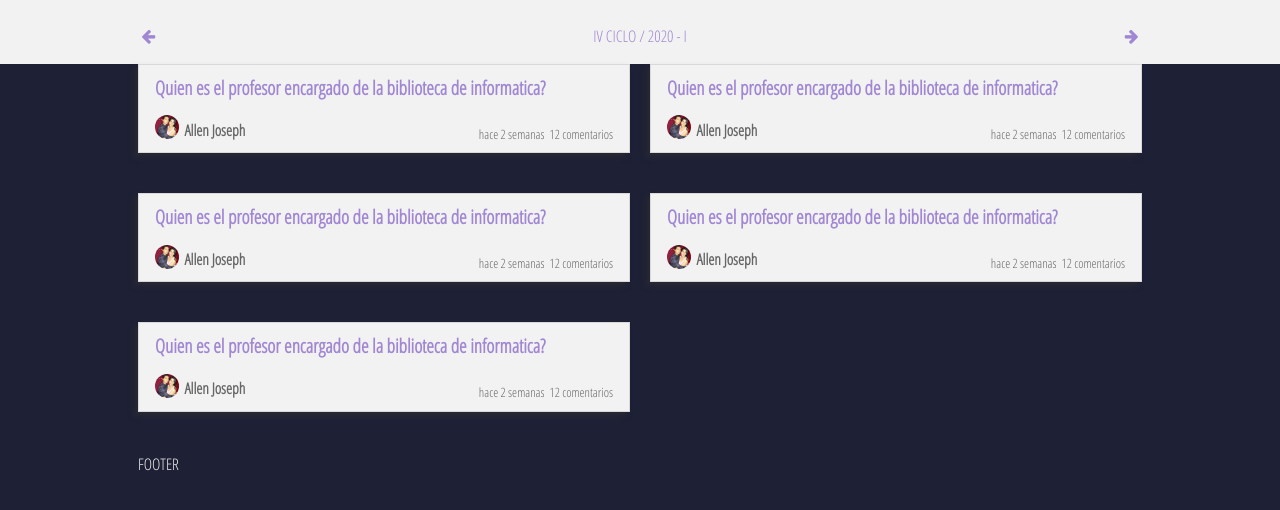
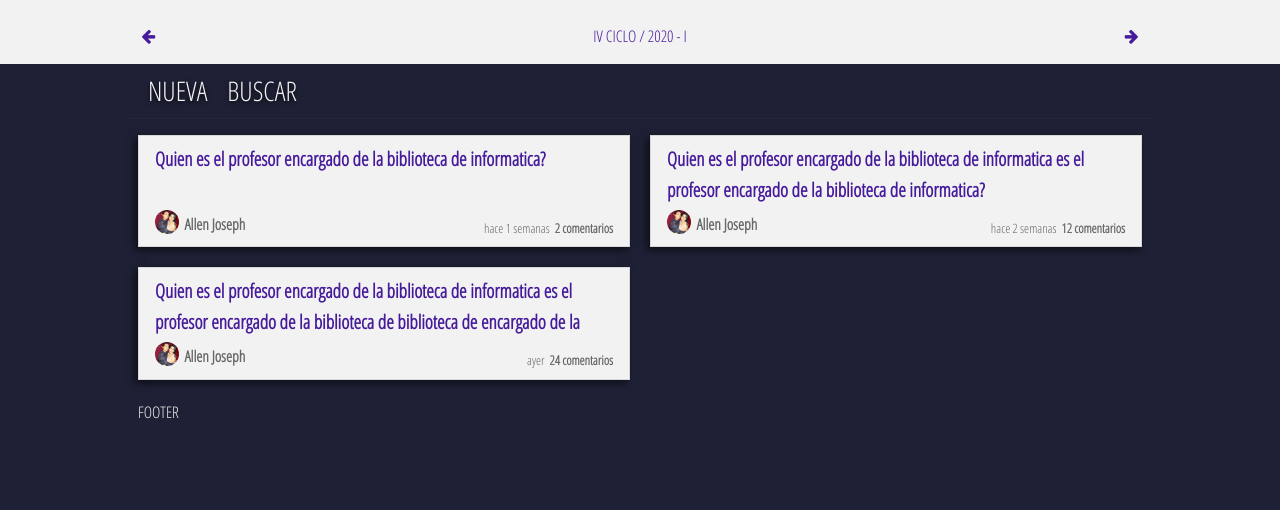
Before and after one commit to allenjoseph/academy, a Django app: template templates/home/index.html in a window 1280 px wide. Shown: the part 54-564 px from the top of the page. Run offline with Django 3.2, Linux system fonts and the light colour scheme; the template is opened without the code that fills it, so the values that code supplies are empty; some libraries are stand-ins or nearby versions.

Commit message:
upadted app

```diff
--- a/static/css/academy.css
+++ b/static/css/academy.css
@@ -9,6 +9,9 @@ body{
 h1,h2,h3,h4,h5,h6{
 	font-family: 'Open Sans Condensed';
 	color: #f2f2f2;
+}
+a {
+    color: #451A9B;
 }
 /*course classes*/
 .course-wrapper{
@@ -156,9 +159,9 @@ h1,h2,h3,h4,h5,h6{
 
 /*helper classes*/
 .shadow{
-	-webkit-box-shadow: -4px 4px 5px 0px rgba(50, 50, 50, 0.5);
-	-moz-box-shadow:    -4px 4px 5px 0px rgba(50, 50, 50, 0.5);
-	box-shadow:         -4px 4px 5px 0px rgba(50, 50, 50, 0.5);
+	-webkit-box-shadow: -3px 3px 8px 0px rgba(0, 0, 0, 0.6);
+	-moz-box-shadow:    -3px 3px 8px 0px rgba(0, 0, 0, 0.6);
+	box-shadow:         -3px 3px 8px 0px rgba(0, 0, 0, 0.6);
 }
 .light-color{
 	background-color: #f2f2f2;
@@ -256,8 +259,14 @@ h1,h2,h3,h4,h5,h6{
 }
 .discussion {
     padding: 0.5em 1em;
+    margin:0;
 }
-.discussion a {
+.discussion p {
+    margin-bottom: 0em;
+    height: 4em;
+    overflow: hidden;
+}
+.discussion p a {
     font-size: 1.2em;
     font-weight: bold;
 }
@@ -277,8 +286,11 @@ h1,h2,h3,h4,h5,h6{
 .discussion span{
     color: #666;
     font-size: 0.8em;
-    margin-top: 10px;
 }
 .discussion span.pull-right{
-    margin: 20px 0 0 5px;
+    margin: 10px 0 0 5px;
 }
+.submenu-dark{
+    border-bottom: 1px solid #23253D;
+    margin-bottom: 1em!important;
+}
--- a/templates/home/index.html
+++ b/templates/home/index.html
@@ -40,9 +40,9 @@
                                 <div class="row-separator">
                                 </div>
                                 <div class="row-links">
-                                    <div class="link-icon"><i class="fa fa-cloud-upload"></i></div>
-                                    <div class="link-icon"><i class="fa fa-users"></i></div>
-                                    <div class="link-icon"><i class="fa fa-camera"></i></div>
+                                    <div class="link-icon"><i class="fa fa-cloud-upload fa-fw"></i></div>
+                                    <div class="link-icon"><i class="fa fa-users fa-fw"></i></div>
+                                    <div class="link-icon"><i class="fa fa-camera fa-fw"></i></div>
                                 </div>
                             </div>
                         </div>
@@ -67,6 +67,14 @@
 
 {% block content %}
 <div class="large-12 columns">
+    <div class="row submenu-dark">
+        <div class="small-12 columns">
+            <div class="menu-links">
+               <h3 class="pull-left"><a href="">NUEVA</a></h3>
+               <h3 class="pull-left"><a href="">BUSCAR</a></h3>
+            </div>
+        </div>
+    </div>
     <div class="row">
         <div class="large-12 columns">
             <ul class="small-block-grid-1 medium-block-grid-2 large-block-grid-2">
@@ -74,7 +82,9 @@
                     <div class="panel shadow radius discussion">
                         <div class="row">
                             <div class="small-12 columns">
-                                <a>Quien es el profesor encargado de la biblioteca de informatica?</a>
+                                <p>
+                                    <a>Quien es el profesor encargado de la biblioteca de informatica?</a>
+                                </p>
                             </div>
                         </div>
                         <div class="row">
@@ -85,8 +95,8 @@
                                         <span>Allen Joseph</span>
                                     </figure>
                                 </span>
-                                <span  class="pull-right">12 comentarios</span>
-                                <span class="pull-right">hace 2 semanas</span>
+                                <span  class="pull-right"><strong>2 comentarios</strong></span>
+                                <span class="pull-right">hace 1 semanas</span>
                             </div>
                         </div>
                     </div>
@@ -95,7 +105,9 @@
                     <div class="panel shadow radius discussion">
                         <div class="row">
                             <div class="small-12 columns">
-                                <a>Quien es el profesor encargado de la biblioteca de informatica?</a>
+                                <p>
+                                    <a>Quien es el profesor encargado de la biblioteca de informatica es el profesor encargado de la biblioteca de informatica?</a>
+                                </p>
                             </div>
                         </div>
                         <div class="row">
@@ -106,16 +118,19 @@
                                         <span>Allen Joseph</span>
                                     </figure>
                                 </span>
-                                <span  class="pull-right">12 comentarios</span>
+                                <span  class="pull-right"><strong>12 comentarios</strong></span>
                                 <span class="pull-right">hace 2 semanas</span>
                             </div>
                         </div>
                     </div>
-                </li><li>
+                </li>
+                <li>
                     <div class="panel shadow radius discussion">
                         <div class="row">
                             <div class="small-12 columns">
-                                <a>Quien es el profesor encargado de la biblioteca de informatica?</a>
+                                <p>
+                                    <a>Quien es el profesor encargado de la biblioteca de informatica es el profesor encargado de la biblioteca de  biblioteca de encargado de la biblioteca de informatica es el profesor encargado de la biblioteca de  biblioteca de informatica?</a>
+                                </p>
                             </div>
                         </div>
                         <div class="row">
@@ -126,48 +141,8 @@
                                         <span>Allen Joseph</span>
                                     </figure>
                                 </span>
-                                <span  class="pull-right">12 comentarios</span>
-                                <span class="pull-right">hace 2 semanas</span>
-                            </div>
-                        </div>
-                    </div>
-                </li><li>
-                    <div class="panel shadow radius discussion">
-                        <div class="row">
-                            <div class="small-12 columns">
-                                <a>Quien es el profesor encargado de la biblioteca de informatica?</a>
-                            </div>
-                        </div>
-                        <div class="row">
-                            <div class="small-12 columns">
-                                <span class="pull-left">
-                                    <figure>
-                                        <img src="{% static "img/profile.jpg"%}" class="cicle" />
-                                        <span>Allen Joseph</span>
-                                    </figure>
-                                </span>
-                                <span  class="pull-right">12 comentarios</span>
-                                <span class="pull-right">hace 2 semanas</span>
-                            </div>
-                        </div>
-                    </div>
-                </li><li>
-                    <div class="panel shadow radius discussion">
-                        <div class="row">
-                            <div class="small-12 columns">
-                                <a>Quien es el profesor encargado de la biblioteca de informatica?</a>
-                            </div>
-                        </div>
-                        <div class="row">
-                            <div class="small-12 columns">
-                                <span class="pull-left">
-                                    <figure>
-                                        <img src="{% static "img/profile.jpg"%}" class="cicle" />
-                                        <span>Allen Joseph</span>
-                                    </figure>
-                                </span>
-                                <span  class="pull-right">12 comentarios</span>
-                                <span class="pull-right">hace 2 semanas</span>
+                                <span  class="pull-right"><strong>24 comentarios</strong></span>
+                                <span class="pull-right">ayer</span>
                             </div>
                         </div>
                     </div>
```
